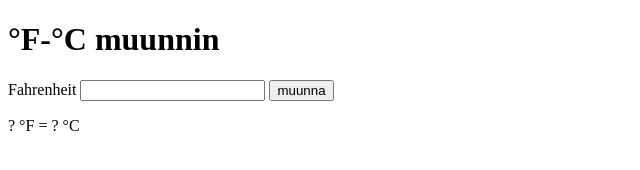
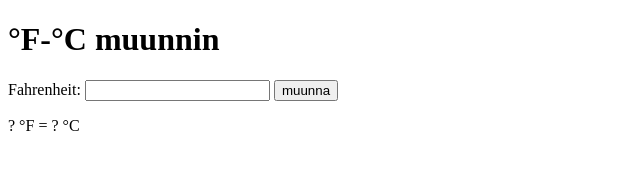
Before and after one commit to Tcode21/HarkkaTo, a plain HTML site: page index.html in a window 1280 px wide. Shown: the full height of the page, 0-640 px from the left. Drawn offline with Linux system fonts and the light colour scheme.

Commit message:
tiistai indexi

```diff
--- a/index.html
+++ b/index.html
@@ -4,14 +4,15 @@
     <meta charset="utf-8">
     <meta name="viewport" content="width=device-width, initial-scale=1.0">
     <title>°F-°C-muunnin</title>
+    <link href="tyyli.css" rel="StyleSheet">
     <script type="text/javascript" src="index.js" defer></script>
 
   </head>
   <body>
     <h1>°F-°C muunnin</h1>
-    <form>
-      <label>Fahrenheit</label>
-      <input type="number">
+    <form id="lab">
+      <label>Fahrenheit: </label>
+      <input id="in1" type="number">
       <button type="button">muunna</button>
     </form>
     <p>
```
